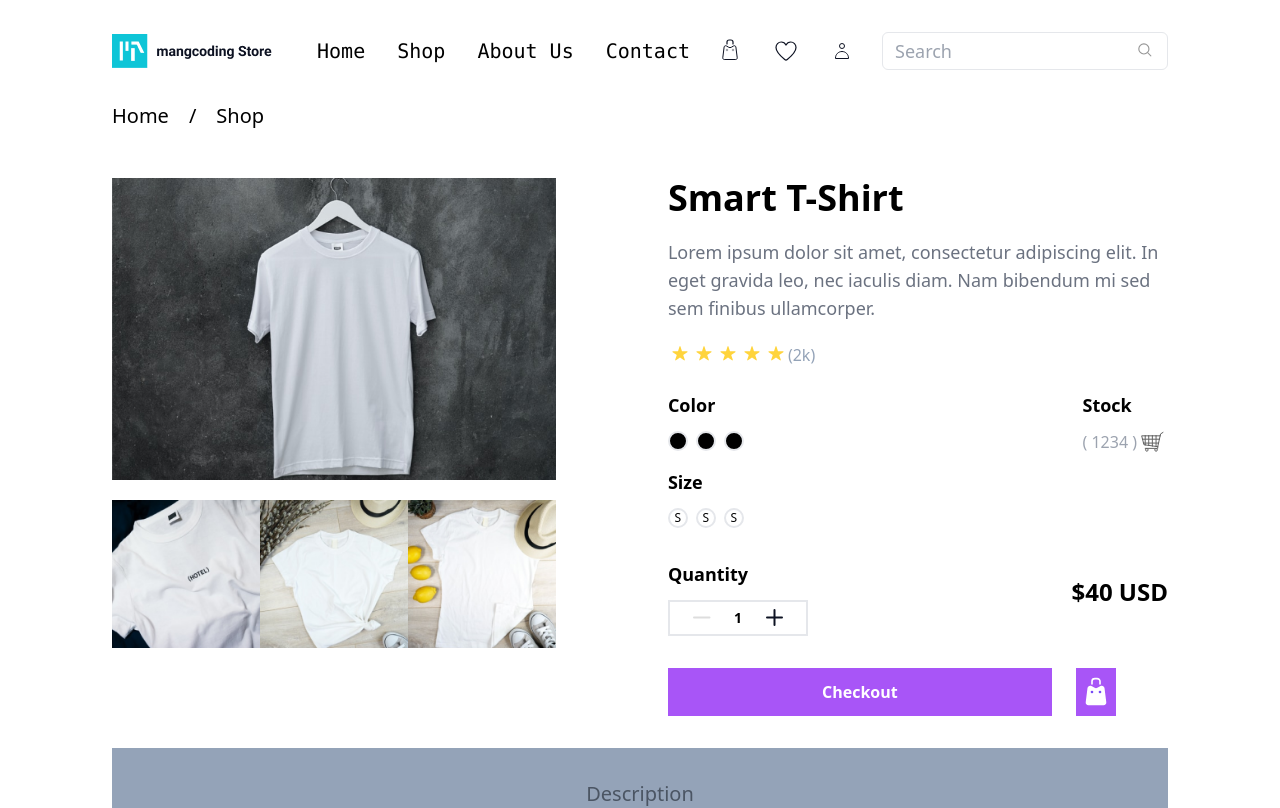
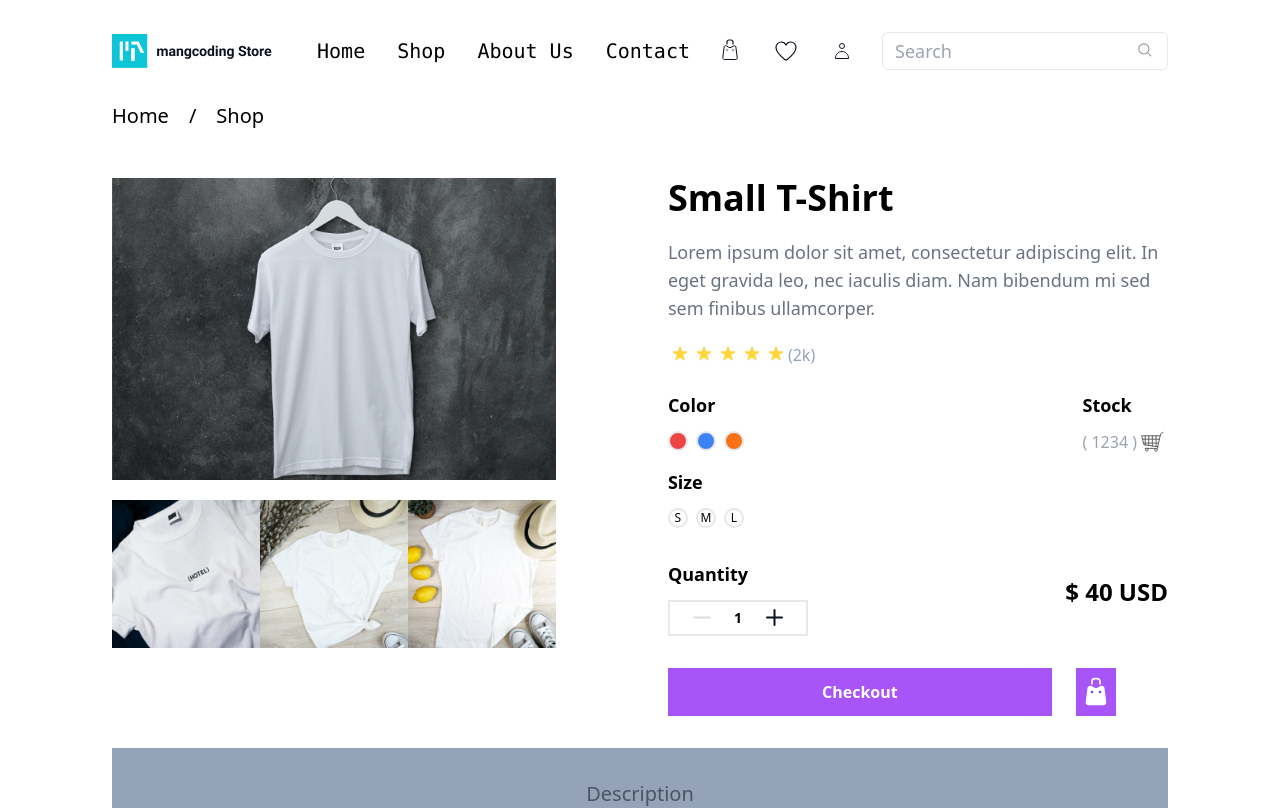
Before and after one commit to HoangLiarPhuongLe/react-training, a React (Vite) app in the folder practice-one/: page /details/1 in a window 1280 px wide. Shown: the top 808 px of the page. Built offline with nearby package versions, Linux system fonts and the light colour scheme; data requests are answered from the project's data file.

Commit message:
feat(product details): implement show product details

```diff
--- a/practice-one/src/pages/Products/components/ProductsList/index.tsx
+++ b/practice-one/src/pages/Products/components/ProductsList/index.tsx
@@ -9,7 +9,7 @@ const ListProducts = ({ products }: { products: TProduct[] }) => {
       <div className="grid grid-cols-1 justify-between gap-x-8 gap-y-7  lg:grid-cols-3 ">
         {products.map((product: TProduct) => {
           return (
-            <Link to="/details">
+            <Link to={`/details/${product.id}`}>
               <Product
                 name={product.name}
                 color={product.color}
--- a/practice-one/src/pages/product-detail/components/ChooseOptions/ColorItem.tsx
+++ b/practice-one/src/pages/product-detail/components/ChooseOptions/ColorItem.tsx
@@ -1,5 +1,18 @@
-const ColorItem = () => (
-  <button className="size-5 rounded-2xl border-2 bg-black"></button>
-)
+const ColorItem = ({ item, onClick }: { item: string, onClick: () => void }) => {
+  let backgroundColor = ''
+  if (item === 'orange') {
+    backgroundColor = 'bg-orange-500'
+  } else if (item === 'blue') {
+    backgroundColor = 'bg-blue-500'
+  } else if (item === 'green') {
+    backgroundColor = 'bg-green-500'
+  } else backgroundColor = 'bg-red-500'
+
+  return (
+    <button onClick={onClick}
+      className={`size-5 rounded-2xl border-2 ${backgroundColor}`}
+    ></button>
+  )
+}
 
 export default ColorItem
--- a/practice-one/src/pages/product-detail/components/ChooseOptions/ColorsChoose.tsx
+++ b/practice-one/src/pages/product-detail/components/ChooseOptions/ColorsChoose.tsx
@@ -1,14 +1,30 @@
+import { Dispatch, SetStateAction } from 'react'
 import ColorItem from './ColorItem'
 
-const ColorChoose = () => (
-  <div>
-    <p className="mb-3 text-lg font-bold capitalize">color</p>
-    <div className="flex gap-2">
-      <ColorItem />
-      <ColorItem />
-      <ColorItem />
+const ColorChoose = ({
+  list,
+  color,
+  setColor,
+}: {
+  list?: string[]
+  color?: string
+  setColor: Dispatch<SetStateAction<string | undefined>>
+}) => {
+  const listColor = list?.map((item) => (
+    <ColorItem
+      key={item}
+      item={item}
+      onClick={() => {
+        setColor(item)
+      }}
+    />
+  ))
+  return (
+    <div>
+      <p className="mb-3 text-lg font-bold capitalize">color</p>
+      <div className="flex gap-2">{listColor}</div>
     </div>
-  </div>
-)
+  )
+}
 
 export default ColorChoose
--- a/practice-one/src/pages/product-detail/components/ChooseOptions/Quantiy.tsx
+++ b/practice-one/src/pages/product-detail/components/ChooseOptions/Quantiy.tsx
@@ -1,16 +1,37 @@
+import { Dispatch, SetStateAction } from 'react'
 import plus from '../../../../assets/images/plus.svg'
 import remove from '../../../../assets/images/remove.svg'
 import ButtonIcon from '../../../../components/ButtonIcon'
 
-const Quantity = () => (
-  <div>
-    <p className="my-3 text-lg font-bold capitalize">quantity</p>
-    <div className="flex max-w-max items-center gap-4 border-2 border-solid px-4">
-      <ButtonIcon source={remove} alt="remove" />
-      <span className="text-sm font-bold">1</span>
-      <ButtonIcon source={plus} alt="plus" />
+const Quantity = ({
+  count,
+  setCount,
+}: {
+  count: number
+  setCount: Dispatch<SetStateAction<number>>
+}) => {
+  return (
+    <div>
+      <p className="my-3 text-lg font-bold capitalize">quantity</p>
+      <div className="flex max-w-max items-center gap-4 border-2 border-solid px-4">
+        <ButtonIcon
+          onClick={() => {
+            setCount(count - 1)
+          }}
+          source={remove}
+          alt="remove"
+        />
+        <span className="text-sm font-bold">{count}</span>
+        <ButtonIcon
+          onClick={() => {
+            setCount(count + 1)
+          }}
+          source={plus}
+          alt="plus"
+        />
+      </div>
     </div>
-  </div>
-)
+  )
+}
 
 export default Quantity
--- a/practice-one/src/pages/product-detail/components/ChooseOptions/SizeChoose.tsx
+++ b/practice-one/src/pages/product-detail/components/ChooseOptions/SizeChoose.tsx
@@ -1,14 +1,30 @@
+import { Dispatch, SetStateAction } from 'react'
 import SizeItem from './SizeItem'
 
-const SizeChoose = () => (
-  <div>
-    <p className="my-3 text-lg font-bold capitalize">size</p>
-    <div className="flex gap-2">
-      <SizeItem />
-      <SizeItem />
-      <SizeItem />
+const SizeChoose = ({
+  list,
+  size,
+  setSize,
+}: {
+  list?: string[]
+  size?: string
+  setSize: Dispatch<SetStateAction<string | undefined>>
+}) => {
+  const listSize = list?.map((item) => (
+    <SizeItem
+      key={item}
+      item={item}
+      onClick={() => {
+        setSize(item)
+      }}
+    />
+  ))
+  return (
+    <div>
+      <p className="my-3 text-lg font-bold capitalize">size</p>
+      <div className="flex gap-2">{listSize}</div>
     </div>
-  </div>
-)
+  )
+}
 
 export default SizeChoose
--- a/practice-one/src/pages/product-detail/components/ChooseOptions/SizeItem.tsx
+++ b/practice-one/src/pages/product-detail/components/ChooseOptions/SizeItem.tsx
@@ -1,6 +1,9 @@
-const SizeItem = () => (
-  <button className="size-5 rounded-3xl border-2 text-center text-xs font-medium ">
-    S
+const SizeItem = ({ item, onClick }: { item: string; onClick: () => void }) => (
+  <button
+    onClick={onClick}
+    className="size-5 rounded-3xl border-2 text-center text-xs font-medium "
+  >
+    {item}
   </button>
 )
 
--- a/practice-one/src/pages/product-detail/components/ProductDetails/index.tsx
+++ b/practice-one/src/pages/product-detail/components/ProductDetails/index.tsx
@@ -5,14 +5,34 @@ import productImgSmallSizeTwo from '../../../../assets/images/productsmallsizetw
 import productImgSmallSizeThree from '../../../../assets/images/productsmallsizethree.png'
 import bag from '../../../../assets/images/bag.svg'
 import Button from '../../../../components/Button'
+import { TProduct } from '../../../../types'
+import { useEffect, useState } from 'react'
 import ButtonIcon from '../../../../components/ButtonIcon'
 import ColorChoose from '../ChooseOptions/ColorsChoose'
 import Quantity from '../ChooseOptions/Quantiy'
 import SizeChoose from '../ChooseOptions/SizeChoose'
 import Stock from '../Stock'
 import StarFive from '../../../../components/Evalute/StarFive'
+import { Link } from 'react-router-dom'
 
-const ProductDetails = () => {
+const ProductDetails = ({ product }: { product: TProduct | undefined }) => {
+  const [count, setCount] = useState(1)
+  const [newprice, setNewPrice] = useState<number>(product?.price || 0)
+  const [size, setSize] = useState<string | undefined>(undefined)
+  const [color, setColor] = useState<string | undefined>(undefined)
+
+  const getNewPrice = (price: number) => {
+    setNewPrice(count * price)
+  }
+
+  useEffect(() => {
+    if (product) {
+      getNewPrice(product.price)
+    }
+  }, [count, product])
+
+  console.log('color', color)
+
   return (
     <div className="mb-8 flex gap-28">
       <div className="w-full">
@@ -24,7 +44,7 @@ const ProductDetails = () => {
         </div>
       </div>
       <div>
-        <h2 className="mb-5 text-4xl font-bold capitalize">smart t-shirt</h2>
+        <h2 className="mb-5 text-4xl font-bold capitalize">{product?.name}</h2>
         <p className="text-start text-lg font-normal text-gray-500">
           Lorem ipsum dolor sit amet, consectetur adipiscing elit. In eget
           gravida leo, nec iaculis diam. Nam bibendum mi sed sem finibus
@@ -32,21 +52,30 @@ const ProductDetails = () => {
         </p>
         <StarFive list={LIST_STARS} />
         <div className="mt-6 flex justify-between">
-          <ColorChoose />
+          <ColorChoose
+            list={product?.color}
+            color={color}
+            setColor={setColor}
+          />
           <Stock />
         </div>
-        <SizeChoose />
+        <SizeChoose list={product?.size} size={size} setSize={setSize} />
         <div className="mb-8 mt-5 flex justify-between">
-          <Quantity />
-          <p className="self-center text-2xl font-bold uppercase">$40 usd</p>
+          <Quantity count={count} setCount={setCount} />
+          <p className="self-center text-2xl font-bold uppercase">
+            $ {newprice} usd
+          </p>
         </div>
         <div className="flex items-center gap-6">
+          <Link to="/cart">
             <Button
               variant="primary"
               checked={true}
               size="large"
               children="Checkout"
             />
+          </Link>
+
           <ButtonIcon variant="secondary" source={bag} alt="bag" />
         </div>
       </div>
--- a/practice-one/src/pages/product-detail/productDetail.tsx
+++ b/practice-one/src/pages/product-detail/productDetail.tsx
@@ -1,14 +1,30 @@
-import { Link } from 'react-router-dom'
+import { Link, useParams } from 'react-router-dom'
 import Description from './components/Description'
 import ProductDetails from './components/ProductDetails'
+import { useEffect, useState } from 'react'
+import { API_BASE_URL } from '../../constants/urls'
+import { TProduct } from '../../types'
 
 const ProductDetailPage = () => {
+  const { id } = useParams()
+  const [product, setProduct] = useState<TProduct | undefined>(undefined)
+
+  useEffect(() => {
+    const getProductDetails = async () => {
+      const response = await fetch(`${API_BASE_URL}products/${id}`)
+      const product = (await response.json()) as TProduct
+      setProduct(product)
+    }
+
+    getProductDetails()
+  }, [id])
+
   return (
     <div className="px-28">
       <p className="mb-12 flex gap-5 text-xl font-normal capitalize">
         <Link to="/">home</Link> / <Link to="/">shop</Link>
       </p>
-      <ProductDetails />
+      <ProductDetails product={product} />
       <Description />
     </div>
   )
```
Lines whose indentation alone changed are shown as unchanged.
